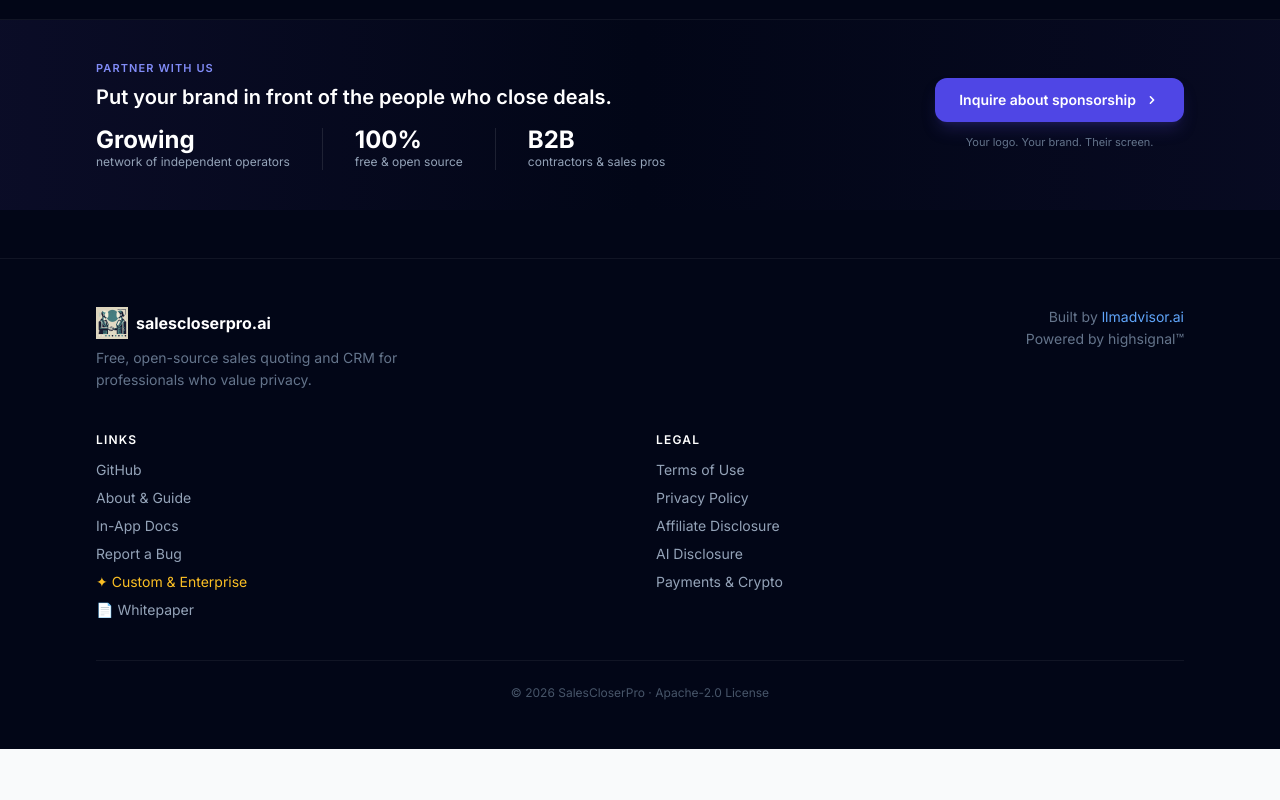
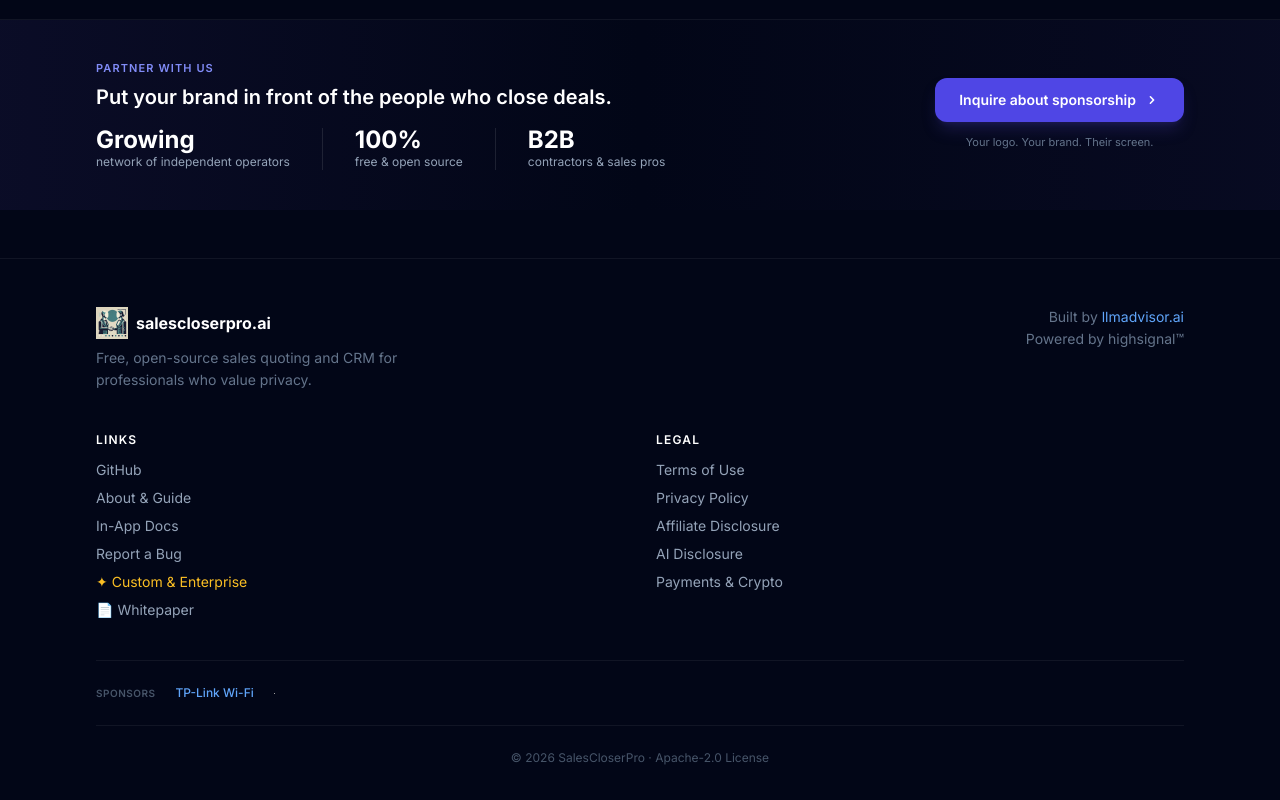
Before and after one commit to harborglowvintage-oss/salescloserpro.ai, a React (Vite) app: page / in a window 1280 px wide. Shown: the part 6536-7336 px from the top of the page. Before the commit the page ends 7285 px from the top, so only its background shows below. Built offline with nearby package versions, Linux system fonts and the light colour scheme; no server answers.

Commit message:
feat: add TP-Link sponsor links to footer, email gate, and app sidebar

```diff
--- a/src/components/auth/EmailGate.jsx
+++ b/src/components/auth/EmailGate.jsx
@@ -216,6 +216,23 @@
             </Link>
             . Your data stays in your browser — we never share or sell your information.
           </p>
+
+          {/* Sponsors */}
+          <div className="mt-8 flex flex-wrap items-center justify-center gap-x-4 gap-y-1 border-t border-white/[0.04] pt-6">
+            <span className="text-[10px] font-semibold text-slate-600 uppercase tracking-wider">Sponsors</span>
+            {/* TP-Link */}
+            <a
+              href="https://www.jdoqocy.com/click-101696721-15610798"
+              target="_blank"
+              rel="sponsored noopener"
+              className="text-[11px] text-blue-400 hover:text-blue-300 transition-colors font-medium"
+              title="TP-Link — Wi-Fi Routers & Mesh Systems"
+            >
+              TP-Link Wi-Fi
+            </a>
+            <img src="https://www.ftjcfx.com/image-101696721-15610798" width="1" height="1" border="0" alt="" aria-hidden="true" />
+            {/* Add future sponsor links here */}
+          </div>
         </div>
       </div>
     </div>
--- a/src/components/landing/LandingPage.jsx
+++ b/src/components/landing/LandingPage.jsx
@@ -842,6 +842,23 @@
             </div>
           </div>
 
+          {/* Sponsors row */}
+          <div className="border-t border-white/[0.06] pt-6 mb-6 flex flex-wrap items-center gap-x-5 gap-y-2">
+            <span className="text-[10px] font-semibold text-slate-600 uppercase tracking-wider">Sponsors</span>
+            {/* TP-Link */}
+            <a
+              href="https://www.jdoqocy.com/click-101696721-15610798"
+              target="_blank"
+              rel="sponsored noopener"
+              className="text-xs text-blue-400 hover:text-blue-300 transition-colors font-medium"
+              title="TP-Link — Wi-Fi Routers & Mesh Systems"
+            >
+              TP-Link Wi-Fi
+            </a>
+            <img src="https://www.ftjcfx.com/image-101696721-15610798" width="1" height="1" border="0" alt="" aria-hidden="true" />
+            {/* Add future sponsor links here */}
+          </div>
+
           {/* Bottom bar */}
           <div className="border-t border-white/[0.06] pt-6 text-center text-xs text-slate-600">
             © 2026 SalesCloserPro · Apache-2.0 License
--- a/src/components/layout/Layout.jsx
+++ b/src/components/layout/Layout.jsx
@@ -261,8 +261,25 @@
           <Outlet />
         </main>
 
+        {/* Sponsors */}
+        <div className="border-t border-gray-100 dark:border-gray-800 px-4 py-2 flex flex-wrap items-center gap-x-4 gap-y-1">
+          <span className="text-[10px] font-semibold text-gray-400 dark:text-gray-500 uppercase tracking-wider">Sponsors</span>
+          {/* TP-Link */}
+          <a
+            href="https://www.jdoqocy.com/click-101696721-15610798"
+            target="_blank"
+            rel="sponsored noopener"
+            className="text-[11px] text-blue-500 hover:text-blue-400 dark:text-blue-400 dark:hover:text-blue-300 transition-colors font-medium"
+            title="TP-Link — Wi-Fi Routers & Mesh Systems"
+          >
+            TP-Link Wi-Fi
+          </a>
+          <img src="https://www.ftjcfx.com/image-101696721-15610798" width="1" height="1" border="0" alt="" aria-hidden="true" />
+          {/* Add future sponsor links here */}
+        </div>
+
         {/* Footer */}
-        <footer className="border-t border-gray-800 py-3 px-4 text-center text-xs text-gray-500">
+        <footer className="border-t border-gray-100 dark:border-gray-800 py-3 px-4 text-center text-xs text-gray-500">
           Powered by <span className="font-semibold">highsignal™</span> © 2026 llmadvisor.ai · Licensed under Apache-2.0
         </footer>
       </div>
```
